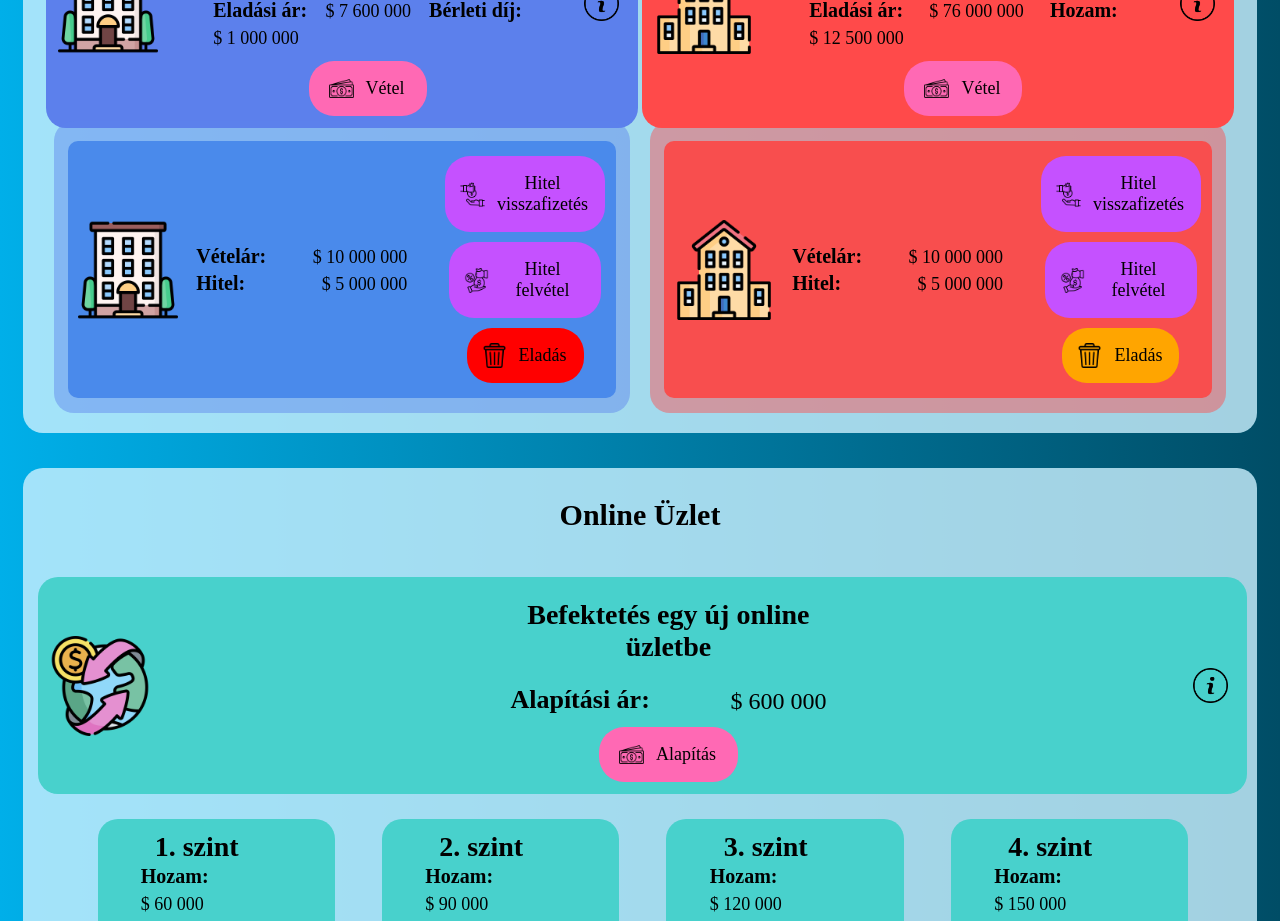
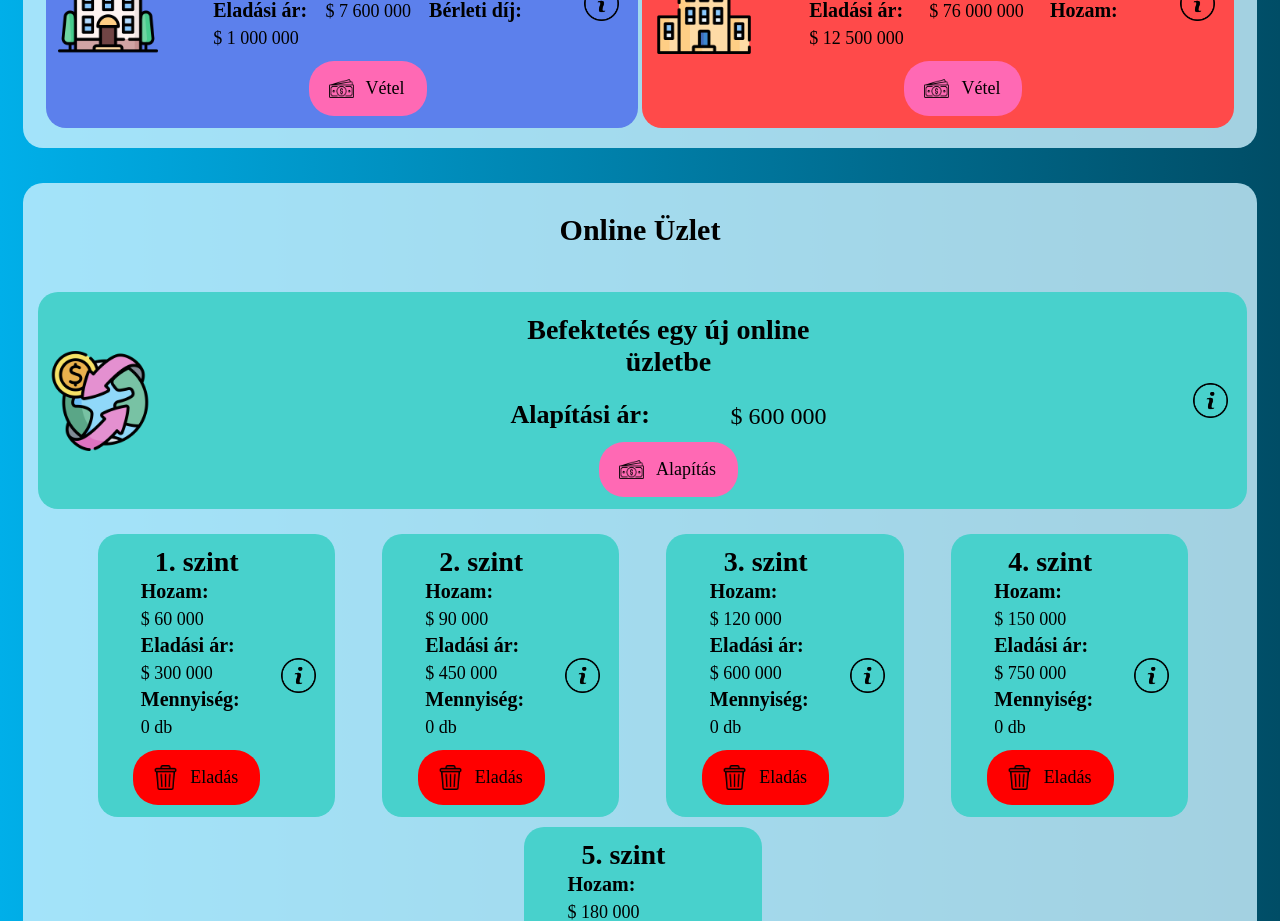
Before and after one commit to dvd2001/MyFirstMillion, an Angular app: page /game in a window 1280 px wide. Shown: the part 1340-2261 px from the top of the page. Built offline with nearby package versions, Linux system fonts and the light colour scheme.

Commit message:
adding flat and pansion list rendering

```diff
--- a/src/app/components/game-page/game-page.html
+++ b/src/app/components/game-page/game-page.html
@@ -194,32 +194,34 @@
                 </button>
             </div>
             <div *ngIf="showFlat" id="flatList" class="lists">
-                <div class="accomodationCard flatCard">
+                <div *ngFor="let flat of ownedFlats" class="accomodationCard flatCard">
                     <div class="listIcon">
                         <img src="assets/images/building.png" alt="flat" class="icon">
                     </div>
                     <div class="accomodationText">
                         <div class="detail">
                             <p class="title">Vételár:</p>
-                            <p class="price">$ 10 000 000</p>
+                            <p class="price">$ {{ flat.price.toLocaleString('hu-HU') }}</p>
                         </div>
                         <div class="detail">
                             <p class="title">Hitel:</p>
-                            <p class="price">$ 5 000 000</p>
+                            <p class="price">$ {{ flat.debt.toLocaleString('hu-HU') }}</p>
                         </div>
                     </div>
                     <div class="listBtn">
-                        <button class="debtBtn accomodationCardBtn" (click)="repayFullDebt(true, 0)">
+                        <button *ngIf="flat.debt === 0" class="debtBtn accomodationCardBtn"
+                            (click)="getLoan(true, flat.id)">
+                            <img [src]="themeService.getTheme()() === 'light' ? 'assets/images/debt.png':'assets/images/debtWhite.png'"
+                                alt="debt" class="btnIcon">
+                            <p>Hitel felvétel</p>
+                        </button>
+                        <button *ngIf="flat.debt > 0" class="debtBtn accomodationCardBtn"
+                            (click)="repayFullDebt(true, flat.id)">
                             <img [src]="themeService.getTheme()() === 'light' ? 'assets/images/repay.png':'assets/images/repayWhite.png'"
                                 alt="debt" class="btnIcon">
                             <p>Hitel visszafizetés</p>
                         </button>
-                        <button class="debtBtn accomodationCardBtn" (click)="getLoan(true, 0)">
-                            <img [src]="themeService.getTheme()() === 'light' ? 'assets/images/debt.png':'assets/images/debtWhite.png'"
-                                alt="debt" class="btnIcon">
-                            <p>Hitel felvétel</p>
-                        </button>
-                        <button class="sell accomodationCardBtn" (click)="flatSell(0)">
+                        <button class="sell accomodationCardBtn" (click)="flatSell(flat.id)">
                             <img [src]="themeService.getTheme()() === 'light' ? 'assets/images/sell.png':'assets/images/sellWhite.png'"
                                 alt="debt" class="btnIcon">
                             <p>Eladás</p>
@@ -259,32 +261,34 @@
                 </button>
             </div>
             <div *ngIf="showPansion" id="pansionList" class="lists">
-                <div class="accomodationCard pansionCard">
+                <div *ngFor="let pansion of ownedPansions" class="accomodationCard pansionCard">
                     <div class="listIcon">
                         <img src="assets/images/pansion.png" alt="pansion" class="icon">
                     </div>
                     <div class="accomodationText">
                         <div class="detail">
                             <p class="title">Vételár:</p>
-                            <p class="price">$ 10 000 000</p>
+                            <p class="price">$ {{ pansion.price.toLocaleString('hu-HU') }}</p>
                         </div>
                         <div class="detail">
                             <p class="title">Hitel:</p>
-                            <p class="price">$ 5 000 000</p>
+                            <p class="price">$ {{ pansion.debt.toLocaleString('hu-HU') }}</p>
                         </div>
                     </div>
                     <div class="listBtn">
-                        <button class="debtBtn accomodationCardBtn" (click)="repayFullDebt(false, 0)">
+                        <button *ngIf="pansion.debt === 0" class="debtBtn accomodationCardBtn"
+                            (click)="getLoan(false, pansion.id)">
+                            <img [src]="themeService.getTheme()() === 'light' ? 'assets/images/debt.png':'assets/images/debtWhite.png'"
+                                alt="debt" class="btnIcon">
+                            <p>Hitel felvétel</p>
+                        </button>
+                        <button *ngIf="pansion.debt > 0" class="debtBtn accomodationCardBtn"
+                            (click)="repayFullDebt(false, pansion.id)">
                             <img [src]="themeService.getTheme()() === 'light' ? 'assets/images/repay.png':'assets/images/repayWhite.png'"
                                 alt="debt" class="btnIcon">
                             <p>Hitel visszafizetés</p>
                         </button>
-                        <button class="debtBtn accomodationCardBtn" (click)="getLoan(false, 0)">
-                            <img [src]="themeService.getTheme()() === 'light' ? 'assets/images/debt.png':'assets/images/debtWhite.png'"
-                                alt="debt" class="btnIcon">
-                            <p>Hitel felvétel</p>
-                        </button>
-                        <button class="sellBtn accomodationCardBtn" (click)="pansionSell(0)">
+                        <button class="sellBtn accomodationCardBtn" (click)="pansionSell(pansion.id)">
                             <img [src]="themeService.getTheme()() === 'light' ? 'assets/images/sell.png':'assets/images/sellWhite.png'"
                                 alt="debt" class="btnIcon">
                             <p>Eladás</p>
--- a/src/app/components/game-page/game-page.ts
+++ b/src/app/components/game-page/game-page.ts
@@ -3,7 +3,7 @@ import { ThemeService } from '../../services/theme-service/theme-service';
 import { DataReadingService } from '../../services/data-reading-service/data-reading-service';
 import { Router } from '@angular/router';
 import { Field } from '../../models/Field';
-import { NgIf } from '@angular/common';
+import { NgFor, NgIf } from '@angular/common';
 import { ParseError } from '@angular/compiler';
 import { Accomodation } from '../../models/Accomodation';
 import { GameData } from '../../models/GameData';
@@ -11,7 +11,7 @@ import { isGeneratorFunction } from 'node:util/types';
 
 @Component({
   selector: 'app-game-page',
-  imports: [NgIf],
+  imports: [NgIf, NgFor],
   templateUrl: './game-page.html',
   styleUrl: './game-page.css',
 })
@@ -20,8 +20,10 @@ export class GamePage implements OnInit {
   private field: number = 0;
   private maxOnline: number = 0;
   private gameData: GameData = new GameData();
-  public showFlat = true;
-  public showPansion = true;
+  public ownedFlats: Accomodation[] = [];
+  public ownedPansions: Accomodation[] = [];
+  public showFlat = false;
+  public showPansion = false;
   public mobile = false;
   public showGoldModal = false;
   public showMineModal = false;
@@ -83,19 +85,11 @@ export class GamePage implements OnInit {
       this.gameData.eur = 0;
       this.gameData.usd = 0;
     }
-    if (this.gameData.flats.length > 0) this.showFlat = true;
-    if (this.gameData.pansions.length > 0) this.showPansion = true;
+    this.showFlat = this.gameData.flats.length > 0;
+    this.showPansion = this.gameData.pansions.length > 0;
+    this.ownedFlats = [...this.gameData.flats];
+    this.ownedPansions = [...this.gameData.pansions];
     if (typeof document !== 'undefined') {
-      if (this.showFlatModal) {
-        setTimeout(() => {
-          const flatModal = document.querySelector('#flatModal') as HTMLElement;
-          if (!flatModal) return;
-          for (let i = 0; i < this.gameData.flats.length; i++) {
-            const flat = this.gameData.flats[i];
-            const flatElement = '';
-          }
-        }, 0);
-      }
       const money = document.querySelector('#money') as HTMLElement;
       const goldPrice = document.querySelector('#goldPrice') as HTMLElement;
       const goldAmount = document.querySelector('#goldAmount') as HTMLElement;
@@ -519,7 +513,7 @@ export class GamePage implements OnInit {
       if ((price - this.fields[this.field].flatDebt * 1000) <= this.gameData.cash) {
         let text = prompt(`Mennyi hitelt szeretnél felvenni? A hitel összegének 100 000-rel oszthatónak kell lennie!` +
           `(min: $ ${(price - this.gameData.cash) < 0 ? 0 : this.roundUp(price - this.gameData.cash)};` +
-          ` max: $ ${this.fields[this.field].flatDebt * 1000})`, '0');
+          ` max: $ ${(this.fields[this.field].flatDebt * 1000).toLocaleString('hu-HU')})`, '0');
         if (text && text !== '') {
           let debt = parseInt(text);
           if (debt < this.roundUp(price - this.gameData.cash) ||
@@ -545,7 +539,7 @@ export class GamePage implements OnInit {
     while (this.gameData.flats[idx].id !== id) idx++;
     const flat = this.gameData.flats[idx];
     if (flat.debt === 0) {
-      this.gameData.cash += this.fields[this.field].flatBuy * 0.95;
+      this.gameData.cash += (this.fields[this.field].flatBuy * 1000 * 0.95);
     }
     else {
       const cash = this.gameData.cash + this.fields[this.field].flatBuy * 0.95;
@@ -554,7 +548,7 @@ export class GamePage implements OnInit {
         alert('Nem teljesíthető tranzakció! Nem tudod kifizatni az ingatlant terhelő hitelt.');
         return;
       }
-      this.gameData.cash += (this.fields[this.field].flatBuy * 0.95 - res);
+      this.gameData.cash += (this.fields[this.field].flatBuy * 1000 * 0.95 - res);
     }
     this.gameData.flats.splice(idx, 1);
     this.update();
@@ -672,7 +666,7 @@ export class GamePage implements OnInit {
       if ((price - this.fields[this.field].pansionDebt * 1000) <= this.gameData.cash) {
         let text = prompt(`Mennyi hitelt szeretnél felvenni a vásárláshoz?` +
           `(min: $ ${(price - this.gameData.cash) < 0 ? 0 : (price - this.gameData.cash)};` +
-          ` max: $ ${this.fields[this.field].pansionDebt * 1000})`, '0');
+          ` max: $ ${(this.fields[this.field].pansionDebt * 1000).toLocaleString('hu-HU')})`, '0');
         if (text && text !== '') {
           let debt = parseInt(text);
           if (debt < (price - this.gameData.cash) || (this.fields[this.field].pansionDebt * 1000) < debt) throw ParseError;
@@ -700,13 +694,13 @@ export class GamePage implements OnInit {
       this.gameData.cash += this.fields[this.field].pansionBuy * 0.95;
     }
     else {
-      const cash = this.gameData.cash + this.fields[this.field].pansionBuy * 0.95;
+      const cash = this.gameData.cash + this.fields[this.field].pansionBuy * 1000 * 0.95;
       let res = pansion.totalRepay(cash);
       if (res === 0) {
         alert('Nem teljesíthető tranzakció! Nem tudod kifizatni az ingatlant terhelő hitelt.');
         return;
       }
-      this.gameData.cash += (this.fields[this.field].pansionBuy * 0.95 - res);
+      this.gameData.cash += (this.fields[this.field].pansionBuy * 1000 * 0.95 - res);
     }
     this.gameData.pansions.splice(idx, 1);
     this.update();
@@ -1251,6 +1245,7 @@ export class GamePage implements OnInit {
       alert('Nem telejesíthető tranzakció! Nincs elég pénzed visszafizetni az összes hitel tartozásodat!');
       return;
     }
+    alert('Tranzakció sikers volt!')
     this.gameData.cash -= res;
     this.update();
   }
@@ -1261,10 +1256,10 @@ export class GamePage implements OnInit {
       const field = this.fields[this.field];
       if (isFlat) {
         while (this.gameData.flats[idx].id !== id) idx++;
-        const text = prompt(`Mennyi hitelt szeretnél felvenni? A felvett összegnek 100 000-rel oszthatónak kell lennie! (min: $ 100 000; max: $ ${field.flatDebt})`);
+        const text = prompt(`Mennyi hitelt szeretnél felvenni? A felvett összegnek 100 000-rel oszthatónak kell lennie! (min: $ 100 000; max: $ ${(field.flatDebt * 1000).toLocaleString('hu-HU')})`);
         if (text) {
           const debt = parseInt(text);
-          if (debt > field.flatDebt || debt <= 0 || debt % 100000 !== 0) throw ParseError;
+          if (debt > (field.flatDebt * 1000) || debt <= 0 || debt % 100000 !== 0) throw ParseError;
           this.gameData.flats[idx].setDebt(debt);
           this.gameData.cash += debt;
           return;
@@ -1272,10 +1267,10 @@ export class GamePage implements OnInit {
       }
       else {
         while (this.gameData.pansions[idx].id !== id) idx++;
-        const text = prompt(`Mennyi hitelt szeretnél felvenni? A felvett összegnek 100 000-rel oszthatónak kell lennie! (min: $ 100 000; max: $ ${field.pansionDebt})`);
+        const text = prompt(`Mennyi hitelt szeretnél felvenni? A felvett összegnek 100 000-rel oszthatónak kell lennie! (min: $ 100 000; max: $ ${(field.pansionDebt * 1000).toLocaleString('hu-HU')})`);
         if (text) {
           const debt = parseInt(text);
-          if (debt > field.pansionDebt || debt <= 0 || debt % 100000 !== 0) throw ParseError;
+          if (debt > (field.pansionDebt * 1000) || debt <= 0 || debt % 100000 !== 0) throw ParseError;
           this.gameData.pansions[idx].setDebt(debt);
           this.gameData.cash += debt;
           return;
```
